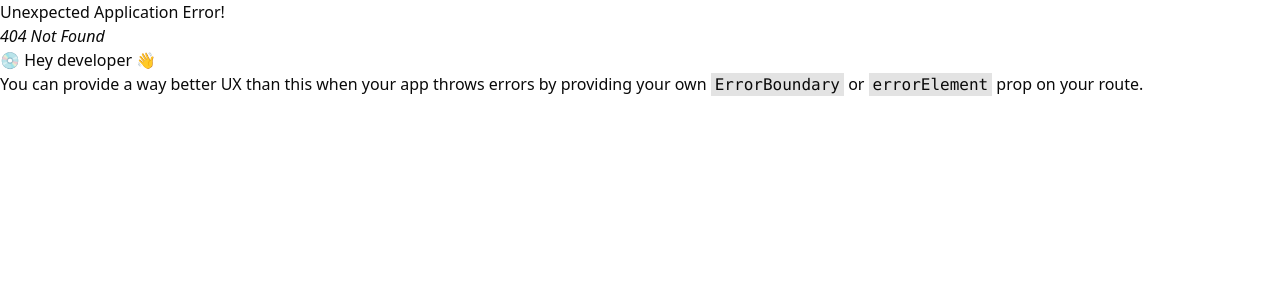
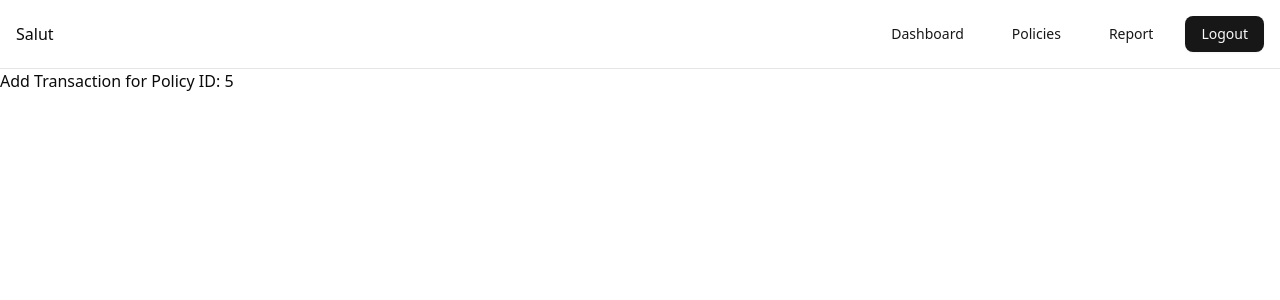
Before and after one commit to Dawood-Siddique/insurance-fe, a React (Vite) app: page /add-transaction/5 in a window 1280 px wide. Before the commit this address had no page. Shown: the top 300 px of the page. Built offline with nearby package versions, Linux system fonts and the light colour scheme.

Commit message:
added initial add transaction

```diff
--- a/package.json
+++ b/package.json
@@ -25,7 +25,7 @@
     "lucide-react": "^0.539.0",
     "react": "^19.1.1",
     "react-dom": "^19.1.1",
-    "react-router-dom": "^7.8.0",
+    "react-router-dom": "^7.8.2",
     "tailwind-merge": "^3.3.1",
     "tailwindcss": "^4.1.12"
   },
--- a/src/components/policy-table.tsx
+++ b/src/components/policy-table.tsx
@@ -8,6 +8,8 @@ import {
   TableRow,
 } from "@/components/ui/table";
 import { Policy } from '@/types';
+import { Button } from "@/components/ui/button";
+import { Link } from "react-router-dom";
 
 export function PolicyTable({ policies }: { policies: Policy[] }) {
 
@@ -30,6 +32,7 @@ export function PolicyTable({ policies }: { policies: Policy[] }) {
               <TableHead>Expected Profit</TableHead>
               <TableHead>Current P/L</TableHead>
               <TableHead>Payment Status</TableHead>
+              <TableHead>Actions</TableHead>
             </TableRow>
           </TableHeader>
           <TableBody>
@@ -48,6 +51,11 @@ export function PolicyTable({ policies }: { policies: Policy[] }) {
                 <TableCell>{ policy.client_price - policy.co_rate }</TableCell>
                 <TableCell>{0}</TableCell>
                 <TableCell>{policy.payment_status}</TableCell>
+                <TableCell>
+                  <Button asChild>
+                    <Link to={`/add-transaction/${policy.id}`}>Add Transaction</Link>
+                  </Button>
+                </TableCell>
               </TableRow>
             ))}
           </TableBody>
--- /dev/null
+++ b/src/pages/AddTransaction.tsx
@@ -0,0 +1,13 @@
+import { Header } from "@/components/header"
+import { useParams } from "react-router-dom";
+
+export default function AddTransaction(){
+    const { policyId } = useParams<{ policyId: string }>();
+
+    return(
+        <div>
+            <Header/>
+            <h1>Add Transaction for Policy ID: {policyId}</h1>
+        </div>
+    )
+}
```
Also changed, not shown: src/main.tsx (+6 -4 lines), 1 other file (tests, documents, lock files or other folders).
